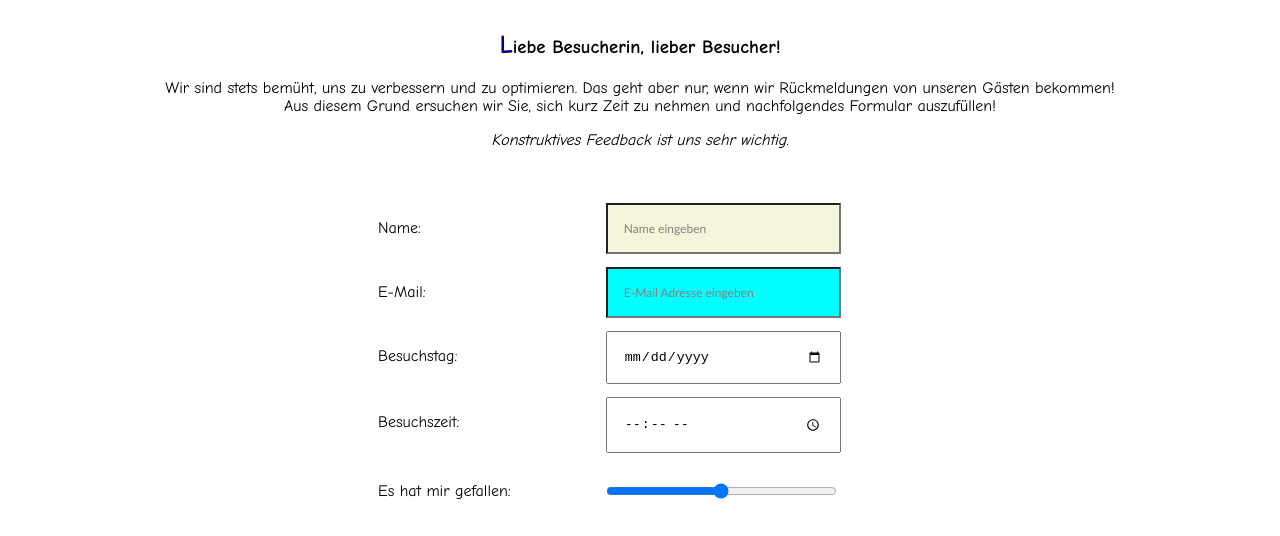
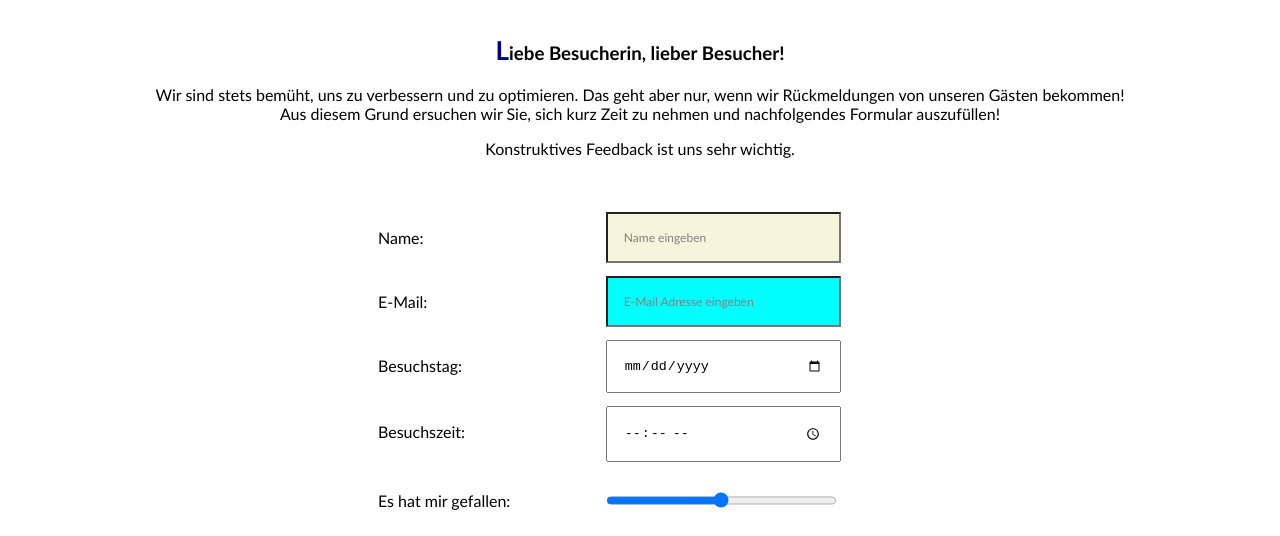
Before and after one commit to CODERS-BAY/web-aufgabe-06-kapitel-10-11-cr542, a plain HTML site: page kontakt.html in a window 1280 px wide. Shown: the part 172-708 px from the top of the page. Drawn offline with Linux system fonts and the light colour scheme.

Commit message:
Updated styling

```diff
--- a/kontakt.html
+++ b/kontakt.html
@@ -27,9 +27,7 @@
           Aus diesem Grund ersuchen wir Sie, sich kurz Zeit zu nehmen und
           nachfolgendes Formular auszufüllen!<br />
         </p>
-        <p style="font-style: italic">
-          Konstruktives Feedback ist uns sehr wichtig.
-        </p>
+        <p>Konstruktives Feedback ist uns sehr wichtig.</p>
       </article>
       <form method="POST" action="" id="kontaktformular">
         <div class="formular">
--- a/style/style.css
+++ b/style/style.css
@@ -1,5 +1,6 @@
 body {
-  font-family: "Comic Sans MS";
+  font-family: "Trebuchet MS", "Lucida Sans Unicode", "Lucida Grande",
+    "Lucida Sans", Arial, sans-serif;
 }
 
 header {
```
